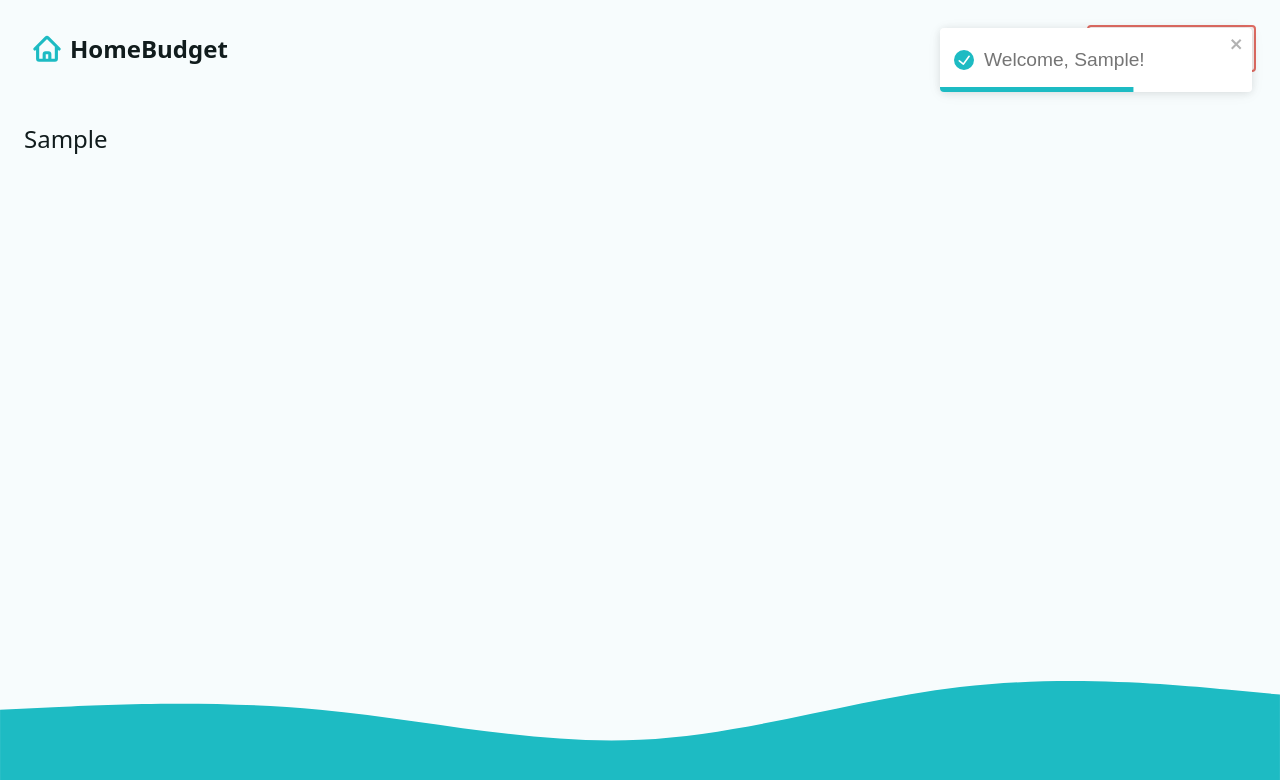
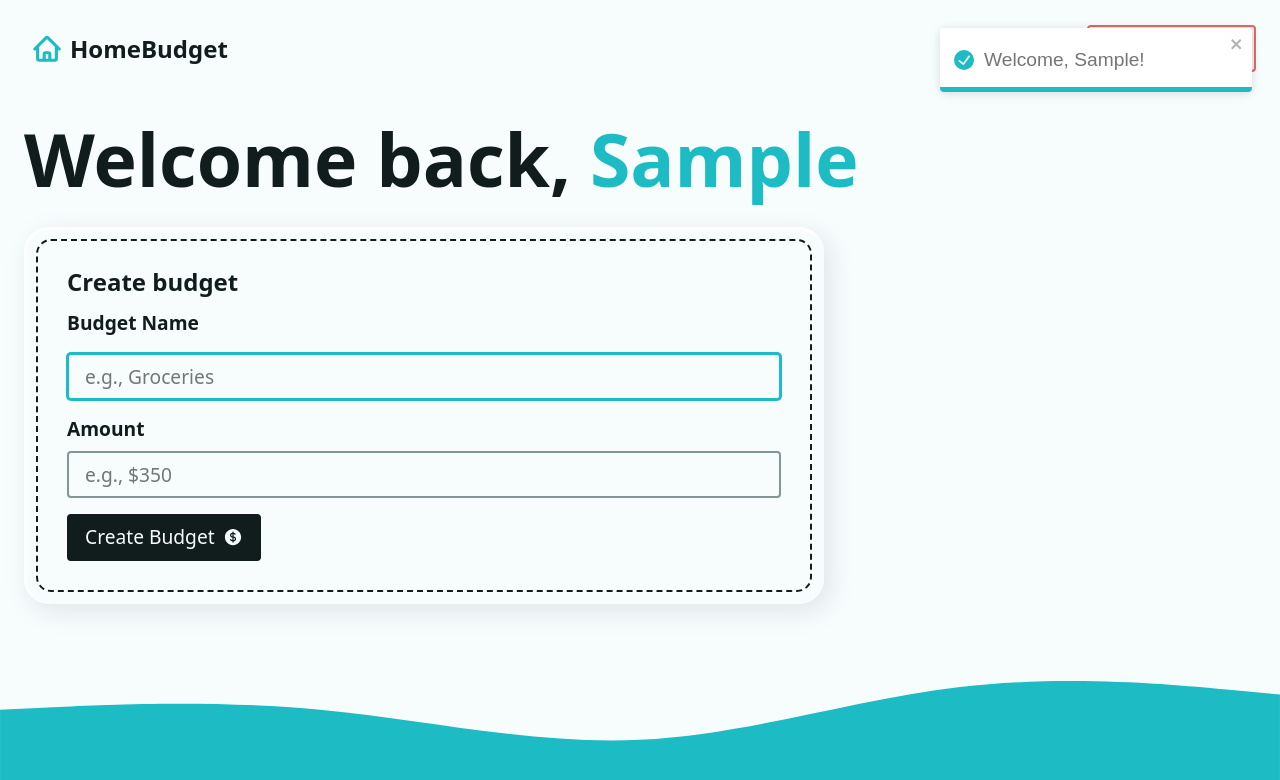
Before and after one commit to manuelMarkDenver/react-budet-tracker, a React (Vite) app in the folder client/: page / in a window 1280 px wide. Both pictures are taken after typing "Sample" into the empty fields and a click on the button "Create Account". Shown: the top 780 px of the page. Built offline with nearby package versions, Linux system fonts and the light colour scheme.

Commit message:
added create budget func // enhanced ui/ux

```diff
--- /dev/null
+++ b/client/src/components/AddBudgetForm.jsx
@@ -0,0 +1,60 @@
+import { useEffect, useRef } from "react";
+import { CurrencyDollarIcon } from "@heroicons/react/24/solid";
+import { Form, useFetcher } from "react-router-dom";
+
+const AddBudgetForm = () => {
+  const fetcher = useFetcher();
+  const isSubmitting = fetcher.state === "submitting";
+
+  const formRef = useRef();
+  const focusRef = useRef();
+
+  useEffect(() => {
+    if (!isSubmitting) {
+      formRef.current.reset();
+      focusRef.current.focus();
+    }
+  }, [isSubmitting]);
+
+  return (
+    <div className="form-wrapper">
+      <h2 className="h3">Create budget</h2>
+      <fetcher.Form method="POST" className="grid-sm" ref={formRef}>
+        <div className="grid-sm">
+          <label htmlFor="newBudget">Budget Name</label>
+          <input
+            type="text"
+            name="newBudget"
+            id="newBudget"
+            placeholder="e.g., Groceries"
+            required
+            ref={focusRef}
+          />
+        </div>
+        <div className="grid-xs">
+          <label htmlFor="newBudgetAmount">Amount</label>
+          <input
+            type="number"
+            step="0.01"
+            name="newBudgetAmount"
+            id="newBudgetAmount"
+            placeholder="e.g., $350"
+            required
+            inputMode="decimal"
+          />
+        </div>
+        <input type="hidden" name="_action" value="createBudget" />
+        <button className="btn btn--dark" type="submit" disabled={isSubmitting}>
+          {isSubmitting ? (
+            <span>Submitting...</span>
+          ) : (
+            <span>Create Budget</span>
+          )}
+          <CurrencyDollarIcon width={20} />
+        </button>
+      </fetcher.Form>
+    </div>
+  );
+};
+
+export default AddBudgetForm;
--- a/client/src/components/Intro.jsx
+++ b/client/src/components/Intro.jsx
@@ -26,13 +26,14 @@ const Intro = () => {
             aria-label="Your Name"
             autoComplete="given-name"
           />
+          <input type="hidden" name="_action" value="newUser" />
           <button type="submit" className="btn btn--dark">
             <span>Create Account</span>
-            <UserPlusIcon width={20}/>
+            <UserPlusIcon width={20} />
           </button>
         </Form>
       </div>
-      <img src={illustration} alt="Person with money"  width={600}/>
+      <img src={illustration} alt="Person with money" width={600} />
     </div>
   );
 };
--- a/client/src/helpers.js
+++ b/client/src/helpers.js
@@ -1,6 +1,32 @@
+export const waait = () =>
+  new Promise((res) => setTimeout(res, Math.random() * 2000));
+
+const generateRandomColor = () => {
+  const existingBudgetLength = fetchData("budgets")?.length ?? 0;
+  return `${existingBudgetLength * 34} 65% 50%`;
+};
+
 // local storage
 export const fetchData = (key) => {
   return JSON.parse(localStorage.getItem(key));
+};
+
+// create budget
+export const createBudget = ({ name, amount }) => {
+  const newItem = {
+    id: crypto.randomUUID(),
+    name: name,
+    amount: +amount,
+    createdAt: Date.now(),
+    color: generateRandomColor(),
+  };
+
+  const existingBudget = fetchData("budgets") ?? [];
+
+  return localStorage.setItem(
+    "budgets",
+    JSON.stringify([...existingBudget, newItem])
+  );
 };
 
 // delete user
--- a/client/src/pages/Dashboard.jsx
+++ b/client/src/pages/Dashboard.jsx
@@ -4,32 +4,72 @@ import { toast } from "react-toastify";
 
 // components
 import Intro from "../components/Intro";
+import AddBudgetForm from "../components/AddBudgetForm";
 
 //  helper functions
-import { fetchData } from "../helpers";
+import { createBudget, fetchData, waait } from "../helpers";
 
 // loader
 export function dashboardLoader() {
   const userName = fetchData("userName");
-  return { userName };
+  const budgets = fetchData("budgets");
+  return { userName, budgets };
 }
 
 // action
 export const dashboardAction = async ({ request }) => {
+  await waait(1000);
+
   const data = await request.formData();
-  const formData = Object.fromEntries(data);
-  try {
-    localStorage.setItem("userName", JSON.stringify(formData.userName));
-    return toast.success(`Welcome, ${formData.userName}!`);
-  } catch (error) {
-    console.error(error);
-    throw new Error("There was a problem creating your account.");
+  const { _action, ...values } = Object.fromEntries(data);
+
+  // new user submission
+  if (_action === "newUser") {
+    try {
+      localStorage.setItem("userName", JSON.stringify(values.userName));
+      return toast.success(`Welcome, ${values.userName}!`);
+    } catch (error) {
+      console.error(error);
+      throw new Error("There was a problem creating your account.");
+    }
+  }
+
+  if(_action === "createBudget") {
+    try {
+      // create budget
+      createBudget({ name: values.newBudget, amount: values.newBudgetAmount })
+
+      return toast.success(`Budget created!`)
+    } catch (error) {
+      console.error(error);
+      throw new Error("There was a problem creating your budget.")
+    }
   }
 };
 
 const Dashboard = () => {
-  const { userName } = useLoaderData();
+  const { userName, budgets } = useLoaderData();
 
-  return <>{userName ? <p>{userName}</p> : <Intro />}</>;
+  return (
+    <>
+      {userName ? (
+        <div className="dashboard">
+          <h1>
+            Welcome back, <span className="accent">{userName}</span>
+          </h1>
+          <div className="grid-sm">
+            {/* { budgets ? () : () } */}
+            <div className="grid-lg">
+              <div className="flex-lg">
+                <AddBudgetForm />
+              </div>
+            </div>
+          </div>
+        </div>
+      ) : (
+        <Intro />
+      )}
+    </>
+  );
 };
 export default Dashboard;
```
